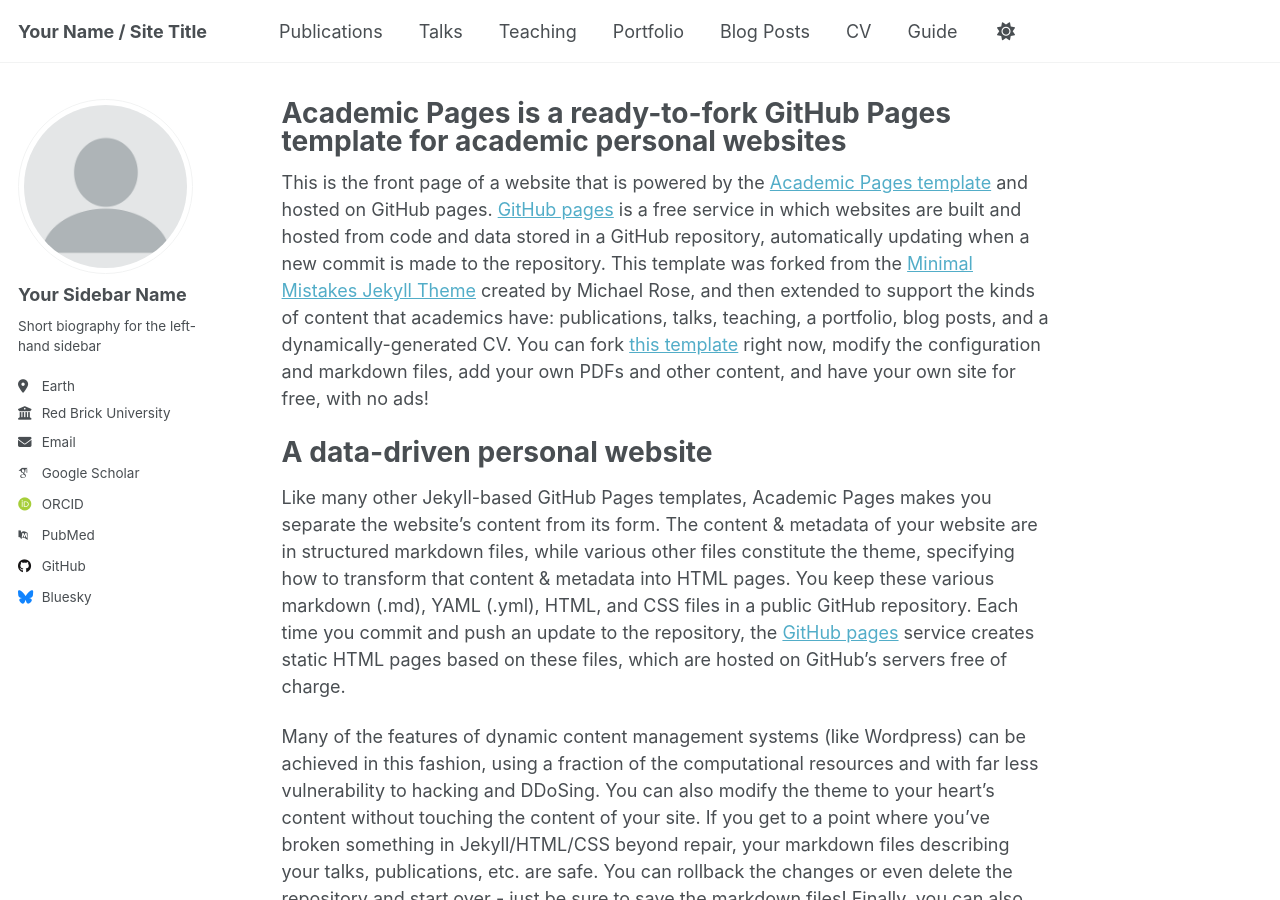
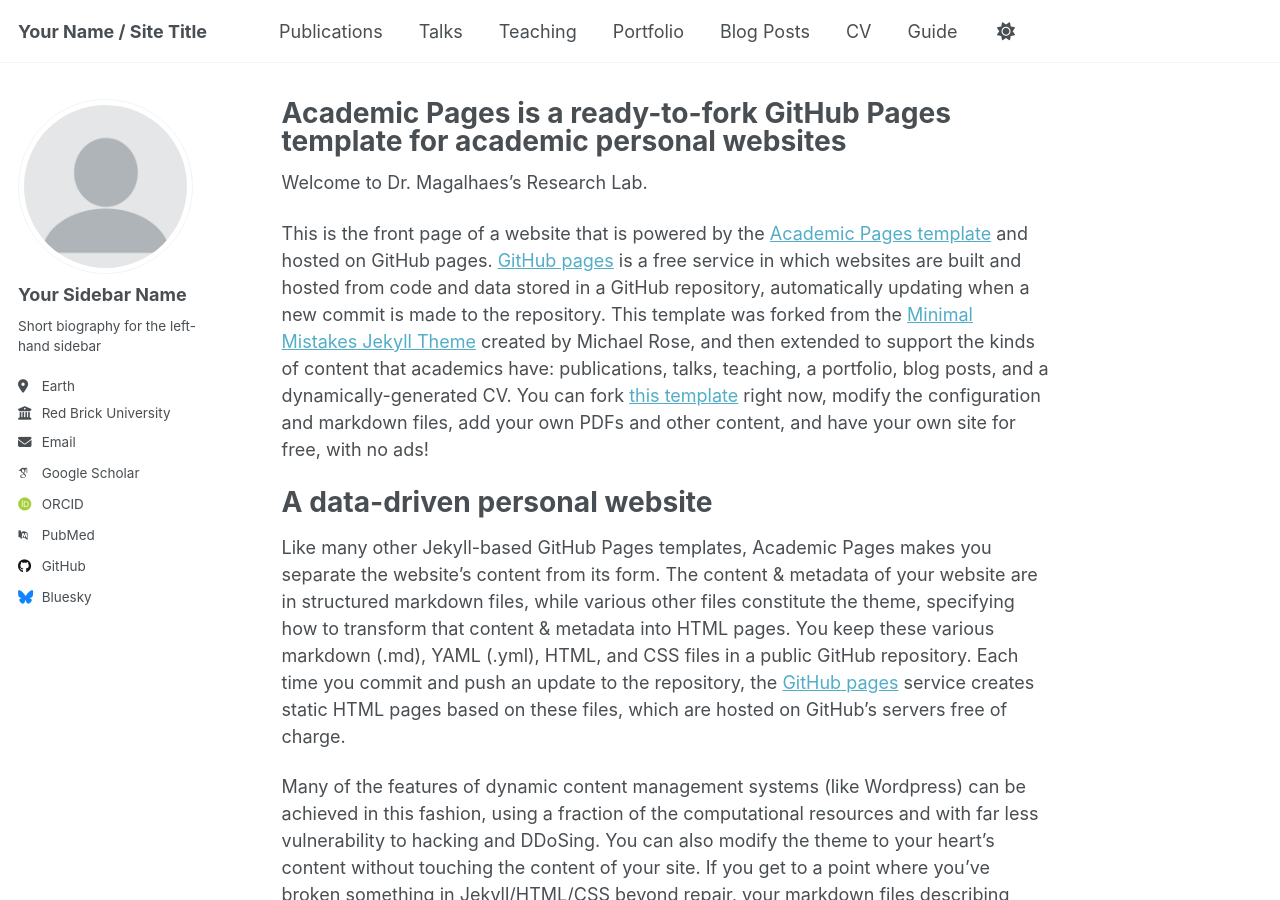
Before and after one commit to magalhaesw/jmagalhaes.github.io, a Jekyll site: the page built from _pages/about.md, in a window 1280 px wide and 900 px high. Built offline with Jekyll 4.4.1, drawn with Linux system fonts in a browser that asks for light colours; some web fonts are replaced.

Commit message:
Update about.md

```diff
--- a/_pages/about.md
+++ b/_pages/about.md
@@ -6,6 +6,10 @@ redirect_from:
   - /about/
   - /about.html
 ---
+
+Welcome to Dr. Magalhaes's Research Lab.
+
+
 
 This is the front page of a website that is powered by the [Academic Pages template](https://github.com/academicpages/academicpages.github.io) and hosted on GitHub pages. [GitHub pages](https://pages.github.com) is a free service in which websites are built and hosted from code and data stored in a GitHub repository, automatically updating when a new commit is made to the repository. This template was forked from the [Minimal Mistakes Jekyll Theme](https://mmistakes.github.io/minimal-mistakes/) created by Michael Rose, and then extended to support the kinds of content that academics have: publications, talks, teaching, a portfolio, blog posts, and a dynamically-generated CV. You can fork [this template](https://github.com/academicpages/academicpages.github.io) right now, modify the configuration and markdown files, add your own PDFs and other content, and have your own site for free, with no ads!
 
```
